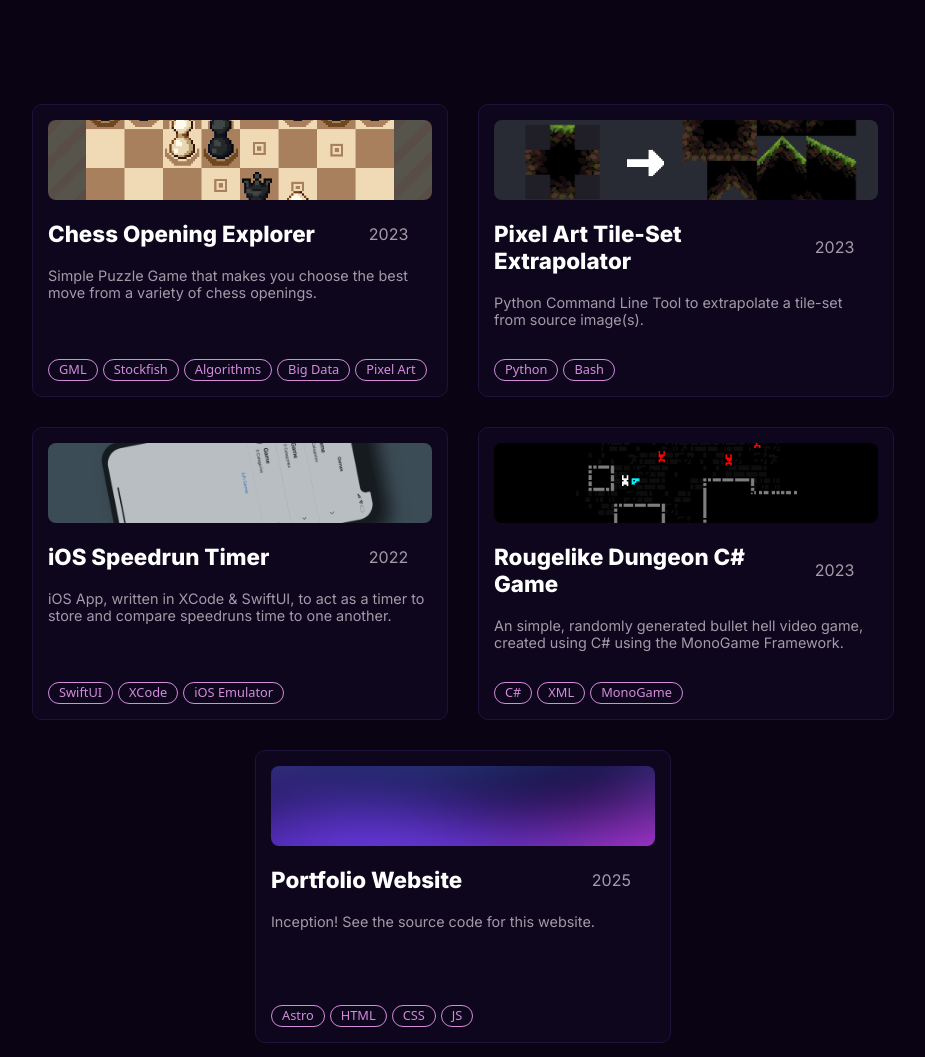
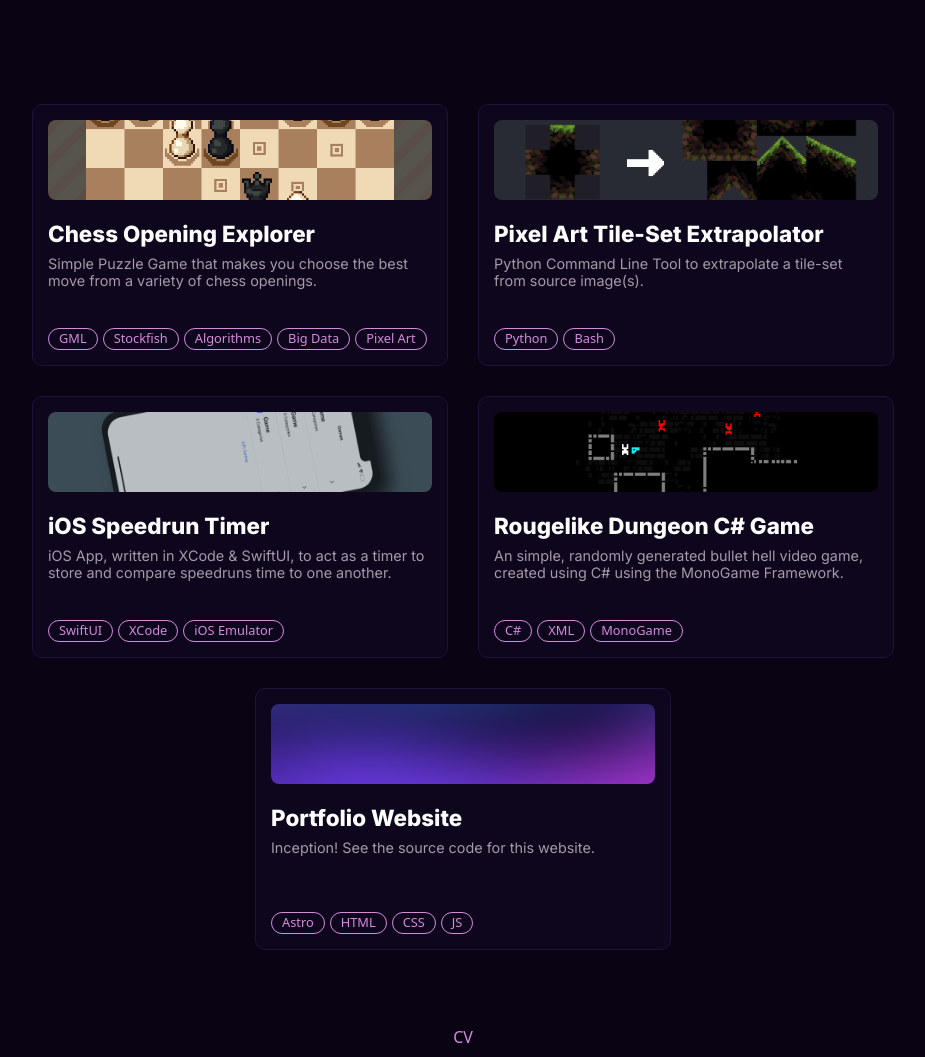
Before and after one commit to alexeckardt/MyWebsite, an Astro site: page / in a window 1280 px wide. Shown: the part 4106-5163 px from the top of the page, without its empty margins (177-1102 px from the left). Built offline with nearby package versions, Linux system fonts and the light colour scheme; Astro itself is replaced by a stand-in of ours; a web font is replaced by a local one.

Commit message:
Experiment Card Revamp

```diff
--- a/src/components/ExperimentCard.astro
+++ b/src/components/ExperimentCard.astro
@@ -4,29 +4,29 @@ import WorkExperienceTag from "./WorkExperienceTag.astro";
 // const { dates, logourl, position_name, company, desc, tags, companyhref } = Astro.props;
 const { href, title, body, imgsrc, year, tags, allowZoom } = Astro.props;
 
+const imgPath = imgsrc ? imgsrc : "/images/backgrounds/header_dark.png";
+
 // No Zoom if necessary
-const cName = allowZoom != 'true' ? 'logo' : 'logo-no-zoom'
+const cName = allowZoom != 'true' && imgsrc ? 'logo' : 'logo-no-zoom'
 ---
 
 <!-- Section W Buttons -->
 <div class="card">
 
     <!-- Display the Logo -->
-    <div class={cName} style={`background-image:url(${imgsrc})`}></div>
+    <div class={cName} style={`background-image:url(${imgPath})`}></div>
 
     <div class="dynamic-holder">
-        <div class="dynamic_buffer">
+
         <div class="card-content">
+
             <div class="logo-row">
-                    <!-- Other Stuff -->
                 <a class="position" href={href}>
                     <h1>{title}</h1>
                 </a>
-                    <div class="year">{year}</div>
             </div>
 
             <p>{body}</p>
-
         </div>
 
         <div class="tag-container">
@@ -38,7 +38,6 @@ const cName = allowZoom != 'true' ? 'logo' : 'logo-no-zoom'
             }
         </div>
     </div>
-    </div>
 
 </div>
 
@@ -47,7 +46,6 @@ const cName = allowZoom != 'true' ? 'logo' : 'logo-no-zoom'
 <style>
 .card {
     width: 384px;
-    min-height: 256px;
     background-color: var(--background-card-bkg);
     border: 1px solid var(--background-card-border);
     border-radius: 10px;
@@ -74,23 +72,21 @@ const cName = allowZoom != 'true' ? 'logo' : 'logo-no-zoom'
     }
 }
 
+
 .dynamic-holder {
-    /* border: 1px solid red; */
-    height: calc(256px - 75px);
-}
-
-.dynamic_buffer {
     display: flex;
     justify-content: space-between;
     flex-direction: column;
-    /* border: 1px solid red; */
-    height: 100%;
+
+    min-height: 150px;
 }
 
 .tag-container {
     display: flex;
     flex-wrap: wrap;
     gap: 5px;
+
+    float: 1;
     /* height: ; */
     /* border: 1px solid red; */
 }
@@ -106,10 +102,11 @@ a {
 
     gap: 5px;
     margin-top: 20px;
-    margin-bottom: 20px;
+    margin-bottom: 8px;
 
     /* border: 1px solid red; */
 }
+
 
 .logo, .logo-no-zoom {
     background-color: black;
```
Lines whose indentation alone changed are shown as unchanged.
